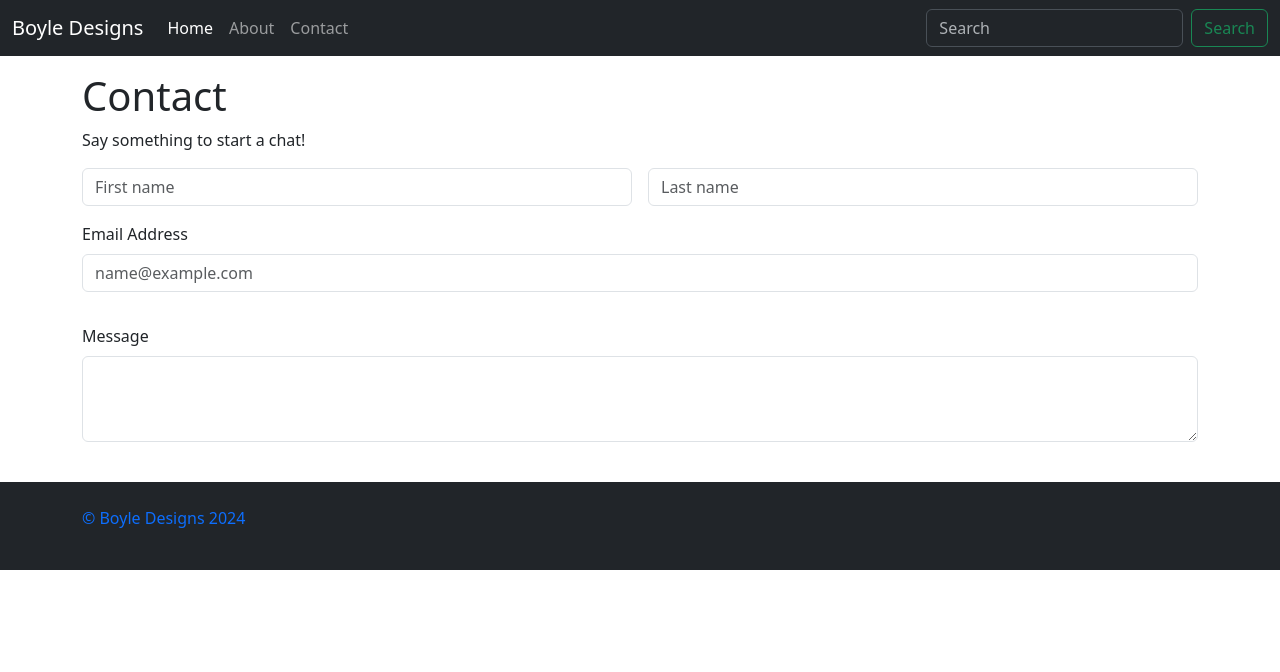
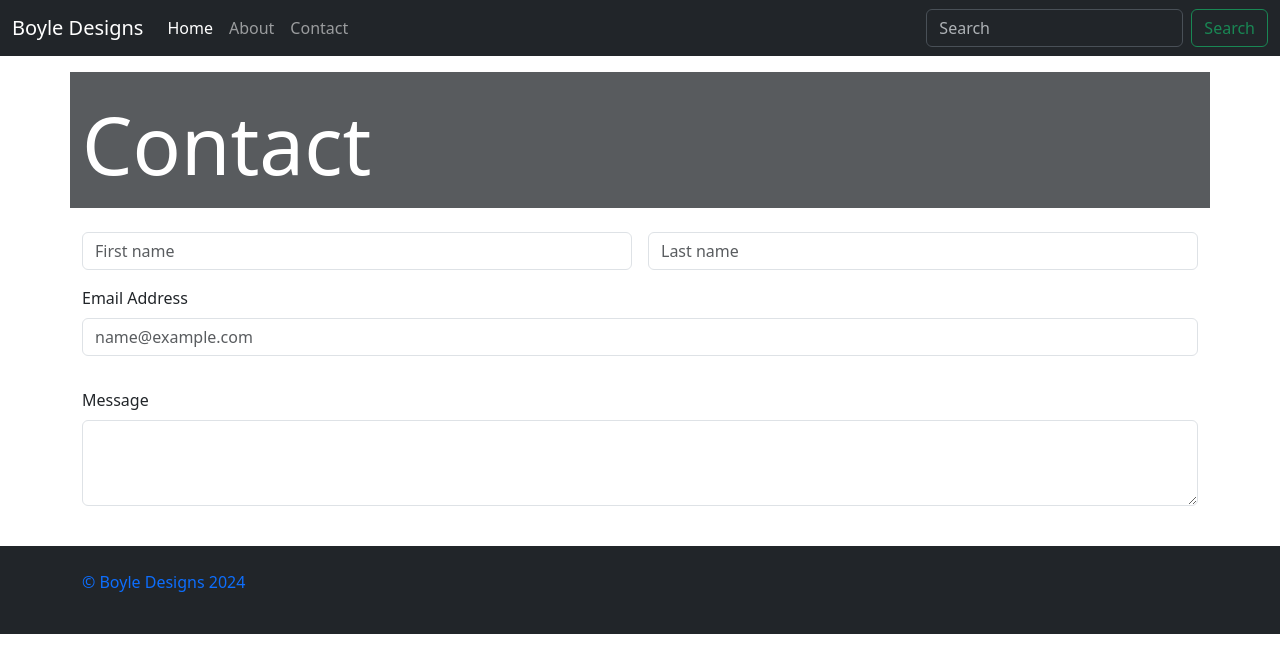
Before and after one commit to boyl0083/portfolio, a plain HTML site: page contact.html in a window 1280 px wide. Drawn offline with nearby package versions, Linux system fonts and the light colour scheme.

Commit message:
Minor changes

```diff
--- a/contact.html
+++ b/contact.html
@@ -46,12 +46,17 @@
 
     <main>
 
-        <section class="container-xl my-4">
-            <div>
-            <h1>Contact</h1>
-            <p>Say something to start a chat!</p>
-        </div>
+        <!-- Contact Banner -->
 
+        <section class="banner" id="contact">
+            <div class="container-xl bg-dark bg-opacity-75 text-white pt-4 pb-2 my-4">
+                <h1 class="display-1">Contact</h1>
+            </div>
+        </section>
+
+        <!-- Contact Form Section -->
+
+        <section class="container-xl my-4" id="contact-form">
             <form class="row g-3">
                 <div class="col">
                     <input type="text" class="form-control" placeholder="First name" aria-label="First name">
```
Also changed, not shown: about.html (+7 -2 lines).
